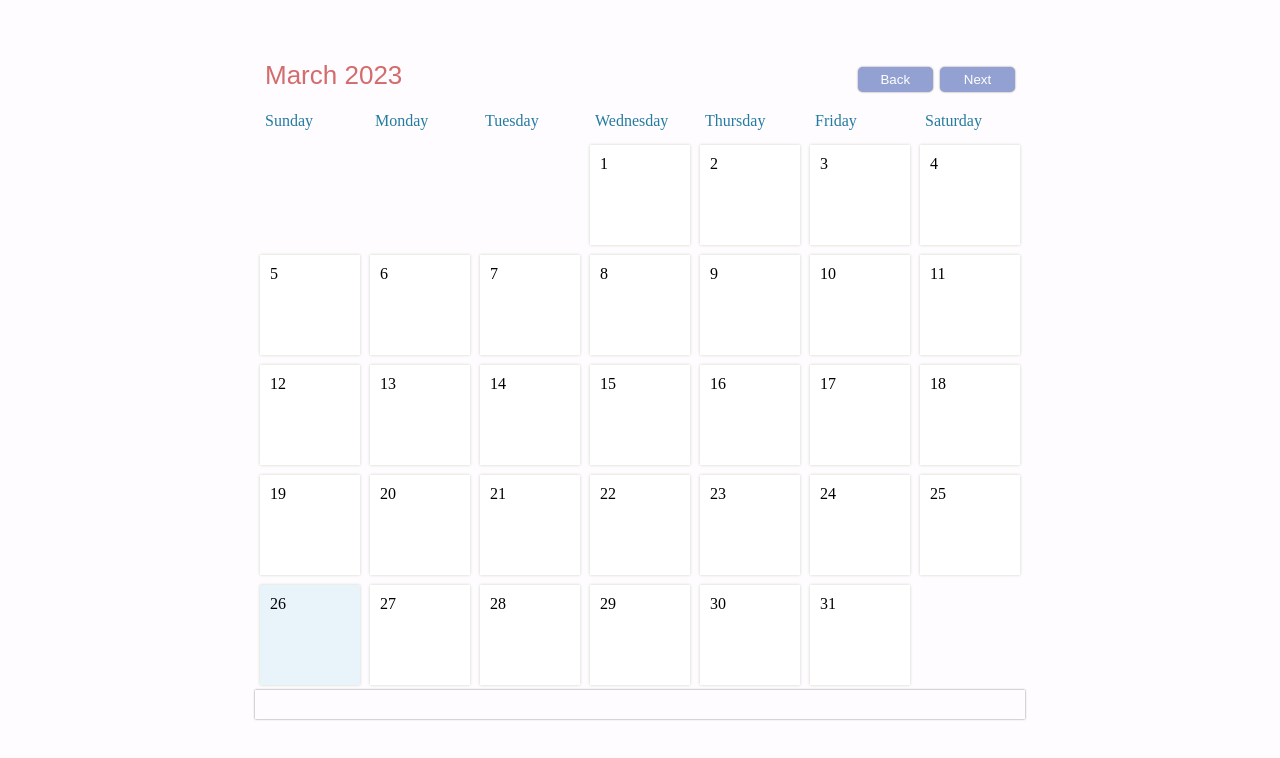
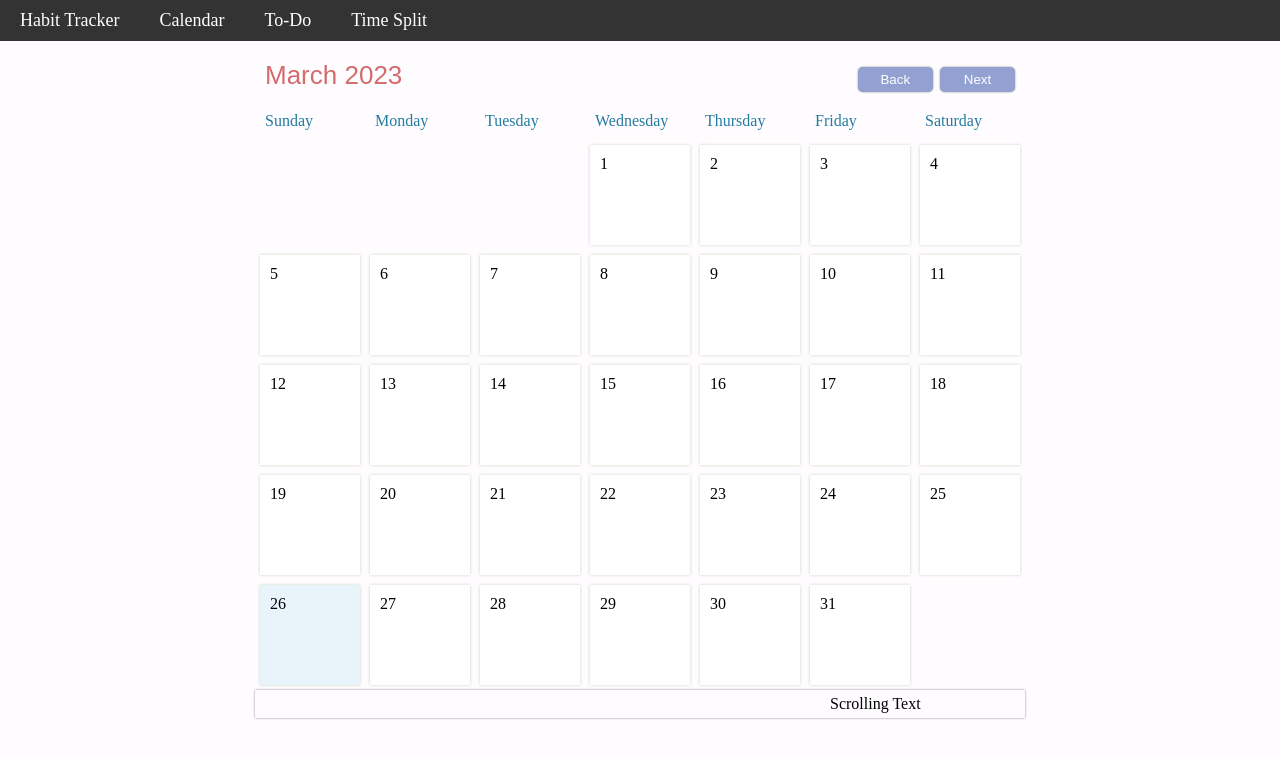
Before and after one commit to Habit-Tracker-Google-Project/Habit-Tracker, a plain HTML site: page Calendar.html in a window 1280 px wide. Drawn offline with Linux system fonts and the light colour scheme.

Commit message:
combined all code

```diff
--- a/Calendar.html
+++ b/Calendar.html
@@ -9,7 +9,23 @@
 </head>
 
 <body>
+	<nav>
+		<ul>
+			<!-- Habit Tracker section -->
+			<li><a href="#habit-tracker">Habit Tracker</a></li>
 
+			<!-- Calendar section -->
+			<li><a href="#calendar">Calendar</a></li>
+
+			<!-- To-Do section -->
+			<li><a href="#to-do">To-Do</a></li>
+
+			<!-- Time Split section -->
+			<li><a href="#time-split">Time Split</a></li>
+		</ul>
+	</nav>
+
+	<!-- Calendar section -->
 	<div id="container">
 		<div id="header">
 			<div id="monthDisplay"></div>
@@ -32,11 +48,21 @@
 		<div id="calendar"></div>
 
     <div id="scroll-container">
-      <div id="scroll-text">⠀</div>
+      <div id="scroll-text">Scrolling Text</div>
     </div>
 
 	</div>
 
+	<!-- Habit Tracker section -->
+	<div id="habit-tracker"></div>
+
+	<!-- To-Do section -->
+	<div id="to-do"></div>
+
+	<!-- Time Split section -->
+	<div id="time-split"></div>
+
+	<!-- New Event Modal -->
 	<div id="newEventModal">
 		<h2>New Event</h2>
 
@@ -47,6 +73,7 @@
 
 	</div>
 
+	<!-- Delete Event Modal -->
 	<div id="deleteEventModal">
 		<h2>Event</h2>
 
```
Also changed, not shown: 1 other file.
